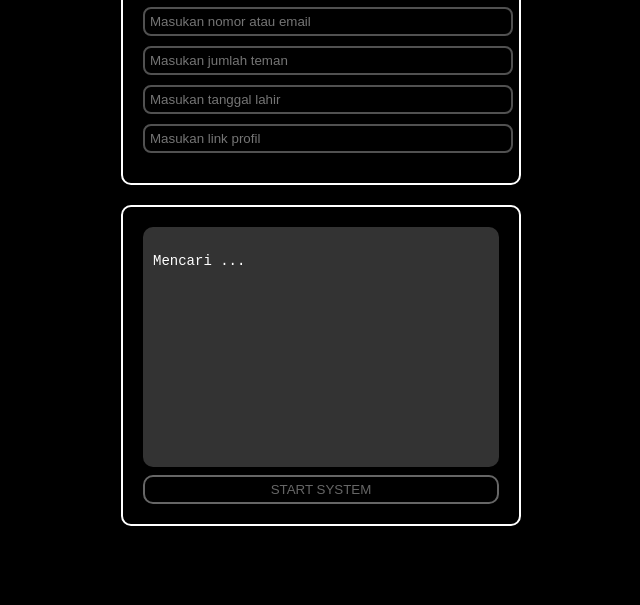
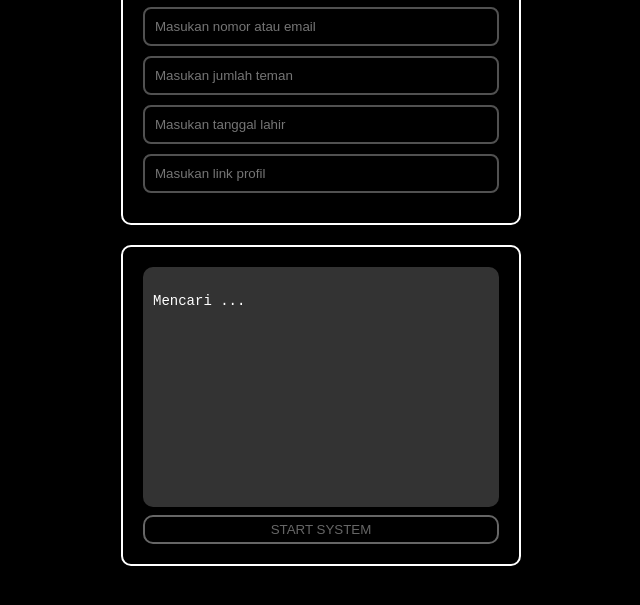
Before and after one commit to RKBWMODS/f, a plain HTML site: page index.html in a window 1280 px wide. Shown: the part 153-758 px from the top of the page, without its empty margins (319-959 px from the left). Drawn offline with Linux system fonts and the light colour scheme.

Commit message:
Update index.html

```diff
--- a/index.html
+++ b/index.html
@@ -101,11 +101,12 @@
   background: black;
   color: white;
   width: 100%;
-      padding: 5px 5px;
+  padding: 10px;
   margin: 10px 0;
   border-radius: 8px;
   border: 2px solid #515151;
   resize: none;
+  box-sizing: border-box;
 }
 
     .fb-logo {
```
Lines whose indentation alone changed are shown as unchanged.
